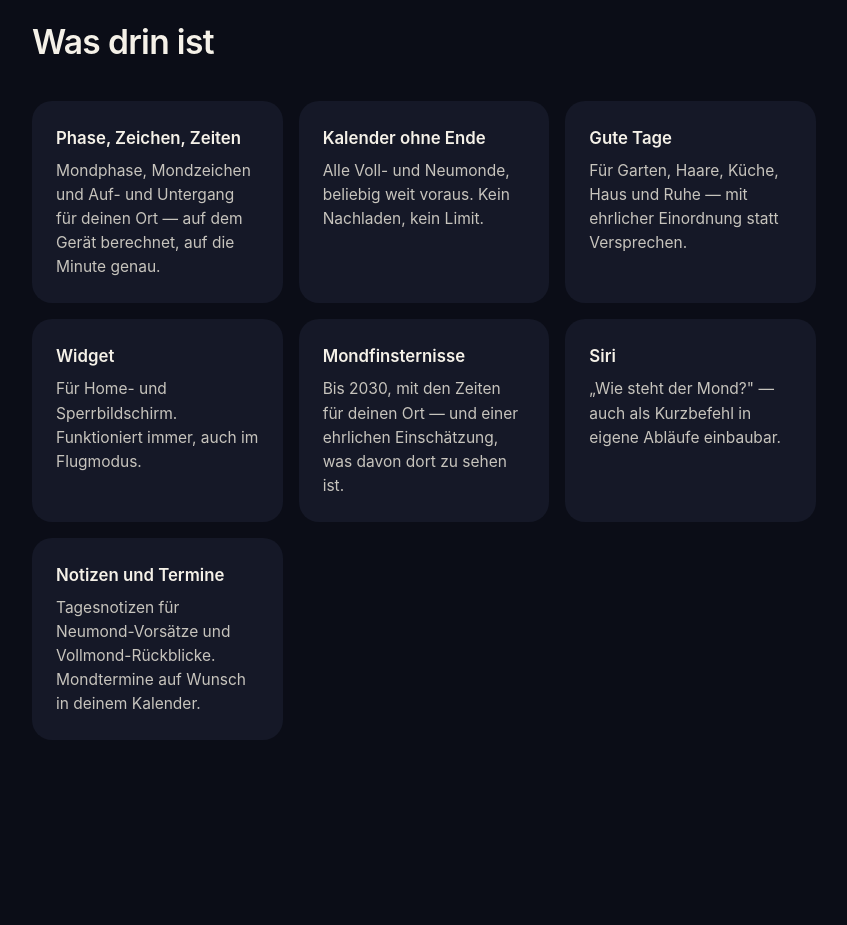
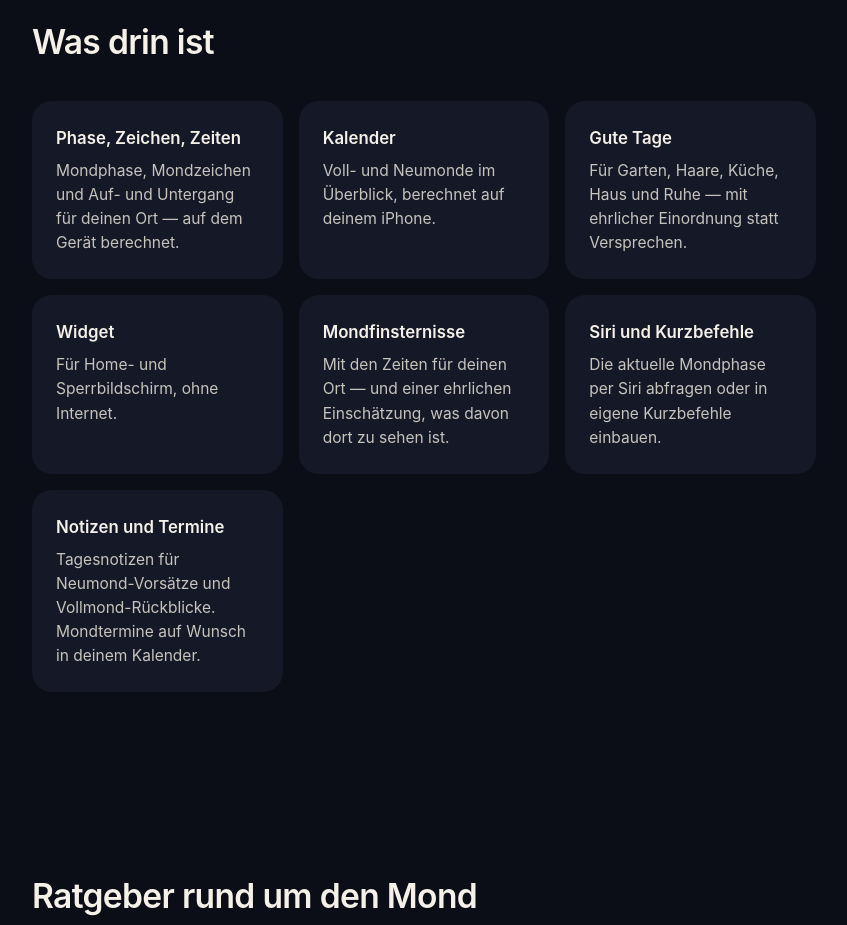
Before and after one commit to alexanderwskowronek-cloud/mondweiser-web, a plain HTML site: page index.html in a window 1280 px wide. Shown: the part 880-1805 px from the top of the page, without its empty margins (216-1063 px from the left). Drawn offline with Linux system fonts and the light colour scheme.

Commit message:
Nachbesserung nach Stichprobe (Grammatik, unbelegte Aussagen, canonical)
Co-Authored-By: Claude Opus 5.5 <noreply@anthropic.com>

```diff
--- a/index.html
+++ b/index.html
@@ -128,12 +128,12 @@
   <section>
     <h2>Was drin ist</h2>
     <div class="grid">
-      <div class="card"><h3>Phase, Zeichen, Zeiten</h3><p>Mondphase, Mondzeichen und Auf- und Untergang für deinen Ort — auf dem Gerät berechnet, auf die Minute genau.</p></div>
-      <div class="card"><h3>Kalender ohne Ende</h3><p>Alle Voll- und Neumonde, beliebig weit voraus. Kein Nachladen, kein Limit.</p></div>
+      <div class="card"><h3>Phase, Zeichen, Zeiten</h3><p>Mondphase, Mondzeichen und Auf- und Untergang für deinen Ort — auf dem Gerät berechnet.</p></div>
+      <div class="card"><h3>Kalender</h3><p>Voll- und Neumonde im Überblick, berechnet auf deinem iPhone.</p></div>
       <div class="card"><h3>Gute Tage</h3><p>Für Garten, Haare, Küche, Haus und Ruhe — mit ehrlicher Einordnung statt Versprechen.</p></div>
-      <div class="card"><h3>Widget</h3><p>Für Home- und Sperrbildschirm. Funktioniert immer, auch im Flugmodus.</p></div>
-      <div class="card"><h3>Mondfinsternisse</h3><p>Bis 2030, mit den Zeiten für deinen Ort — und einer ehrlichen Einschätzung, was davon dort zu sehen ist.</p></div>
-      <div class="card"><h3>Siri</h3><p>„Wie steht der Mond?" — auch als Kurzbefehl in eigene Abläufe einbaubar.</p></div>
+      <div class="card"><h3>Widget</h3><p>Für Home- und Sperrbildschirm, ohne Internet.</p></div>
+      <div class="card"><h3>Mondfinsternisse</h3><p>Mit den Zeiten für deinen Ort — und einer ehrlichen Einschätzung, was davon dort zu sehen ist.</p></div>
+      <div class="card"><h3>Siri und Kurzbefehle</h3><p>Die aktuelle Mondphase per Siri abfragen oder in eigene Kurzbefehle einbauen.</p></div>
       <div class="card"><h3>Notizen und Termine</h3><p>Tagesnotizen für Neumond-Vorsätze und Vollmond-Rückblicke. Mondtermine auf Wunsch in deinem Kalender.</p></div>
     </div>
   </section>
```
Also changed, not shown: support.html (+1 -0 lines).
